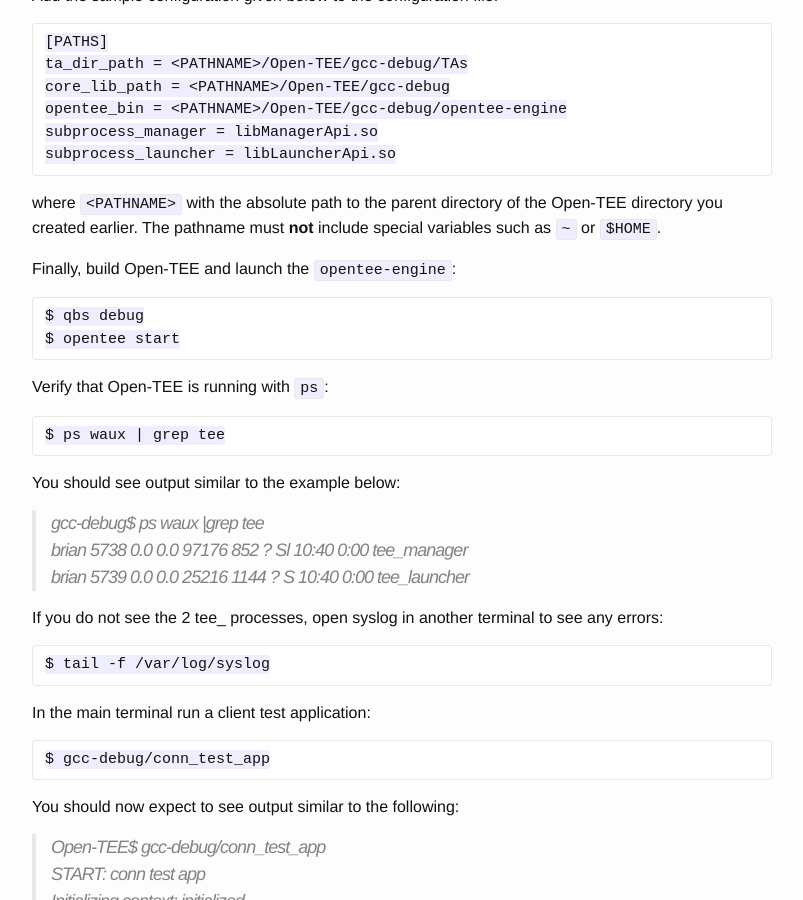
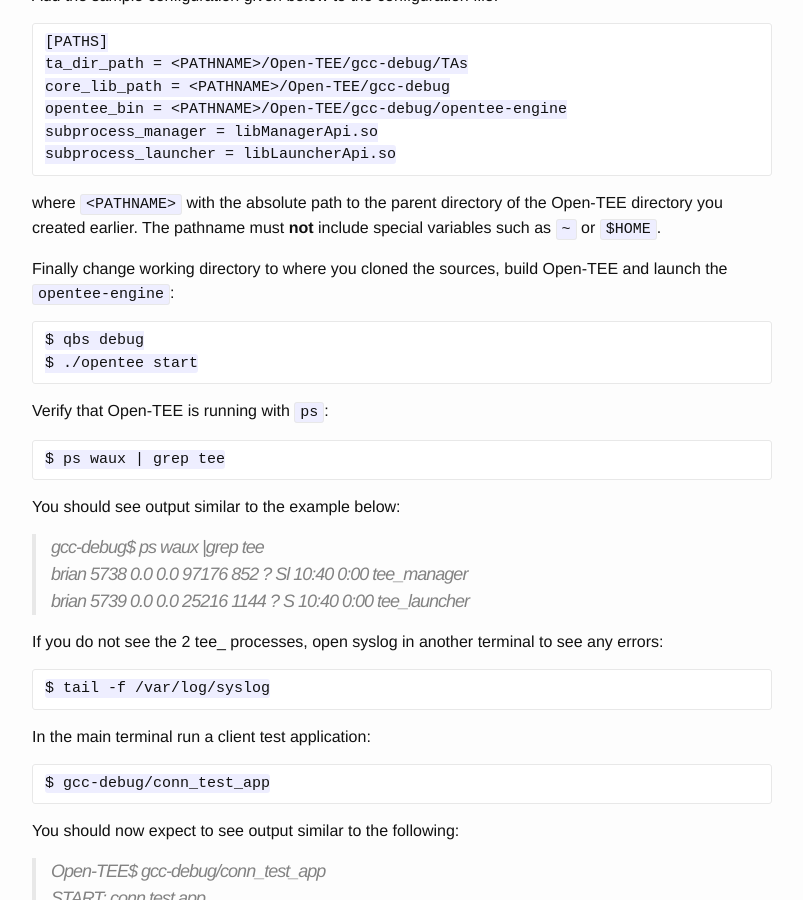
Before and after one commit to Open-TEE/Open-Tee.github.io, a Jekyll site: the page built from documentation.md, in a window 1280 px wide and 900 px high, scrolled down 2069 px. Shown: the whole window, without its empty margins (238-1041 px from the left). Built offline with Jekyll 4.4.1, drawn with Linux system fonts in a browser that asks for light colours.

Commit message:
Fixing a little problem
Signed-off-by: TanelDettenborn <tanel.dettenborn@gmail.com>

```diff
--- a/documentation.md
+++ b/documentation.md
@@ -96,10 +96,10 @@ where `<PATHNAME>` with the absolute path to the parent directory of the
 Open-TEE directory you created earlier. The pathname must **not** include
 special variables such as `~` or `$HOME`.
 
-Finally, build Open-TEE and launch the `opentee-engine`:
+Finally change working directory to where you cloned the sources, build Open-TEE and launch the `opentee-engine`:
 
     $ qbs debug
-    $ opentee start
+    $ ./opentee start
 
 Verify that Open-TEE is running with `ps`:
 
```
